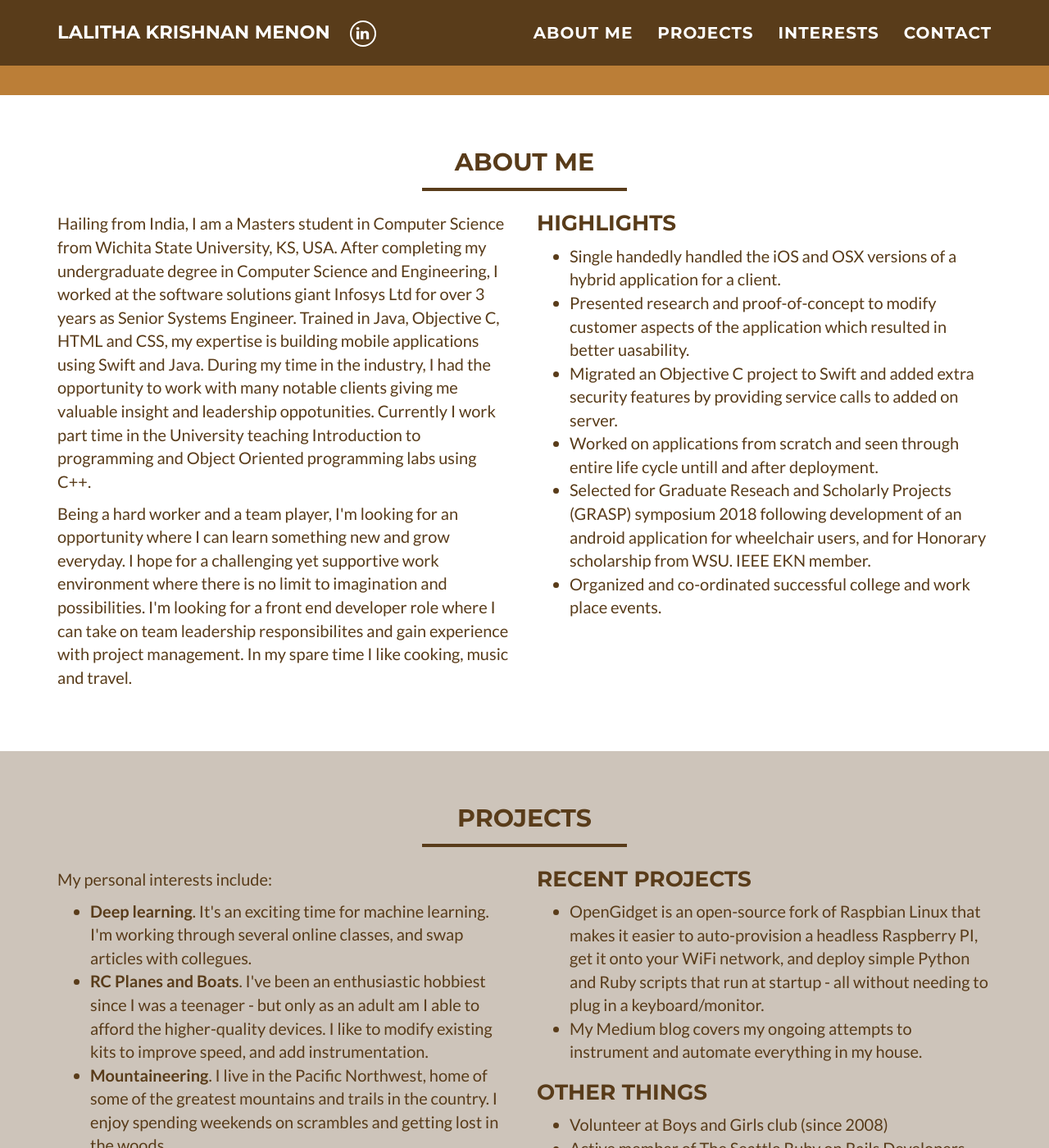
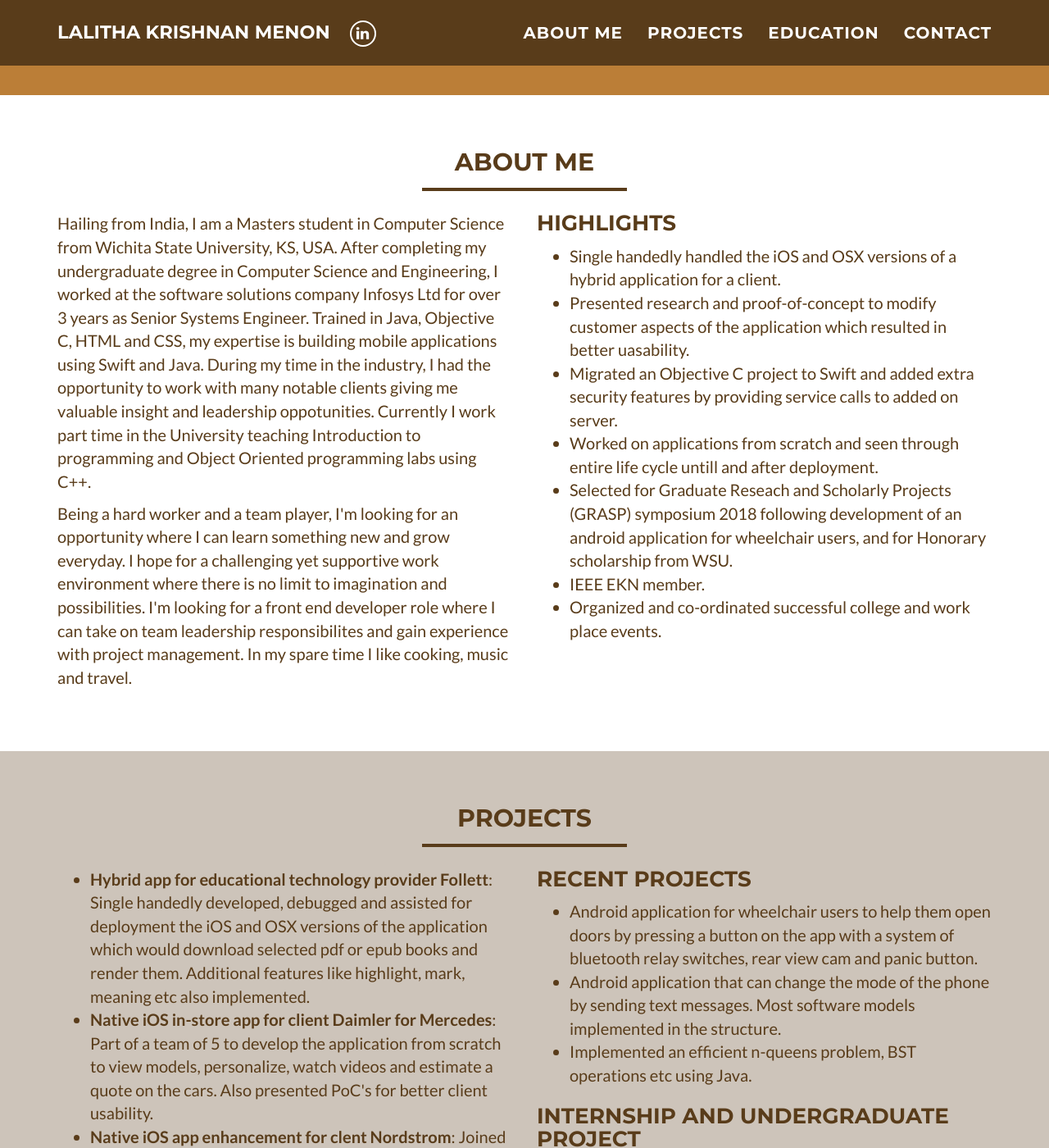
Before and after one commit to lalithamenon/lalithamenon.github.io, a Jekyll site: the page built from index.html, in a window 1280 px wide and 1400 px high, scrolled down 523 px. Shown: the whole window at 82% size. Built offline with Jekyll 4.4.1, drawn with Linux system fonts in a browser that asks for light colours; some of the changed text lies outside the part shown.

Commit message:
final commit

```diff
--- a/_includes/about_me.html
+++ b/_includes/about_me.html
@@ -10,7 +10,7 @@
 	    <div class="col-sm-6">
     		<p>
             Hailing from India, I am a Masters student in Computer Science from Wichita State University, KS, USA. After completing my undergraduate degree in Computer Science
-			 and Engineering, I worked at the software solutions giant Infosys Ltd for over 3 years as Senior Systems Engineer. Trained in Java, Objective C, HTML and CSS, my expertise
+			 and Engineering, I worked at the software solutions company Infosys Ltd for over 3 years as Senior Systems Engineer. Trained in Java, Objective C, HTML and CSS, my expertise
 			 is building mobile applications using Swift and Java. During my time in the industry, I had the opportunity to work with many notable clients giving me
 			 valuable insight and leadership oppotunities. Currently I work part time in the University teaching Introduction to programming and Object Oriented programming labs using C++.
         </p>
@@ -39,8 +39,11 @@
     			</li>
     			<li>
             Selected for Graduate Reseach and Scholarly Projects (GRASP) symposium 2018 following development of an android application for wheelchair users, and for
-			Honorary scholarship from WSU. IEEE EKN member.
+			Honorary scholarship from WSU.
     			</li>
+				<li>
+				IEEE EKN member.
+				</li>
 				<li>
             Organized and co-ordinated successful college and work place events.
     			</li>
--- a/_includes/projects.html
+++ b/_includes/projects.html
@@ -8,20 +8,21 @@
         </div>
             <div class="row">
                 <div class="col-sm-6">
-		    <p>
+		    <!--<p>
 			    My personal interests include:
-        </p>
+        </p>-->
 			<ul>
 			  <li>
-				 <b>Deep learning</b>. It's an exciting time for machine learning. I'm working through several online classes, and swap articles with collegues.
+				 <b>Hybrid app for educational technology provider Follett</b>: Single handedly developed, debugged and assisted for deployment the iOS and OSX versions of the application which would download selected pdf or epub books and render them. Additional features like highlight, mark, meaning etc also implemented.
 			  </li>
 			  <li>
-				  <b>RC Planes and Boats</b>. I've been an enthusiastic hobbiest since I was a teenager - but only as an adult am I able to afford the higher-quality
-          devices. I like to modify existing kits to improve speed, and add instrumentation.
+				  <b>Native iOS in-store app for client Daimler for Mercedes</b>: Part of a team of 5 to develop the application from scratch to view models, personalize, watch videos and estimate a quote on the cars. Also presented PoC's for better client usability.
 			  </li>
 			  <li>
-				  <b>Mountaineering</b>. I live in the Pacific Northwest, home of some of the greatest mountains and trails in the country. I enjoy spending weekends
-          on scrambles and getting lost in the woods.
+				  <b>Native iOS app enhancement for clent Nordstrom</b>: Joined part of a team to help enhance the security features of the retail application by providing and connecting service calls to added on off site servers.
+      </li>
+	  <li>
+				  <b>Native iOS on-field app for client Nike</b>: Helped develop the application from start, used by feild agents to track, manage and monitor ambassadors. Also to take stock and estimate quote.
       </li>
 			</ul>
 		</div>
@@ -29,20 +30,22 @@
       <h3 style="margin-top:0">Recent Projects</h3>
 		  <ul>
   			<li>
-          OpenGidget is an open-source fork of Raspbian Linux that makes it easier to auto-provision a headless Raspberry PI,
-          get it onto your WiFi network, and deploy simple Python and Ruby scripts that run at startup - all without needing to plug in a keyboard/monitor.
+          Android application for wheelchair users to help them open doors by pressing a button on the app with a system of bluetooth relay switches, rear view cam and panic button.
     		</li>
   			<li>
-          My Medium blog covers my ongoing attempts to instrument and automate everything in my house.
+          Android application that can change the mode of the phone by sending text messages. Most software models implemented in the structure.
+  			</li>
+			<li>
+          Implemented an efficient n-queens problem, BST operations etc using Java.
   			</li>
   		    </ul>
-  		    <h3>Other Things</h3>
+  		    <h3>Internship and Undergraduate project</h3>
   		    <ul>
   			<li>
-           Volunteer at Boys and Girls club (since 2008)
+           Interned at Cochin University of Management Studies and reworked on their website. Also helped set up the e-learning software 'moodle' for the institution.
   			</li>
   			<li>
-  			  Active member of The Seattle Ruby on Rails Developers Meetup Group.
+  			  Worked in a team of 3 to build a lip movement tracking software which captures the movement to estimate the word said using matlab. Worked almost efficiently for a set of 5 words.
   			</li>
 		   </ul>
       </div>
--- a/_layouts/default.html
+++ b/_layouts/default.html
@@ -62,7 +62,7 @@
                        <a href="#projects">Projects</a>
                    </li>
                    <li class="page-scroll">
-                       <a href="#interests">Interests</a>
+                       <a href="#interests">Education</a>
                    </li>
                    <li class="page-scroll">
                        <a href="#contact">Contact</a>
```
